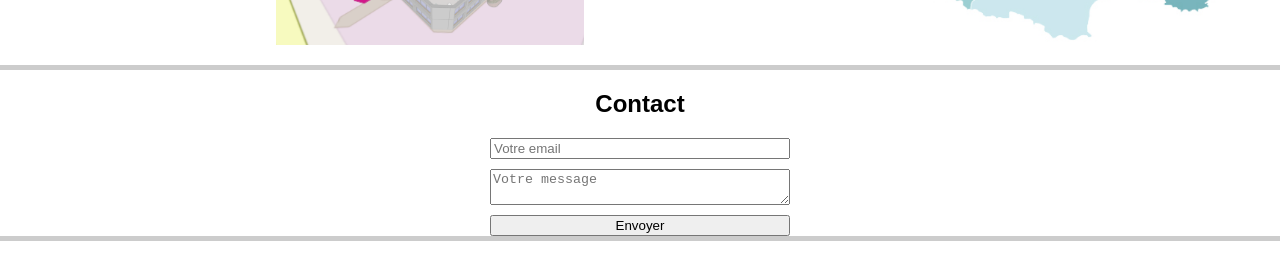
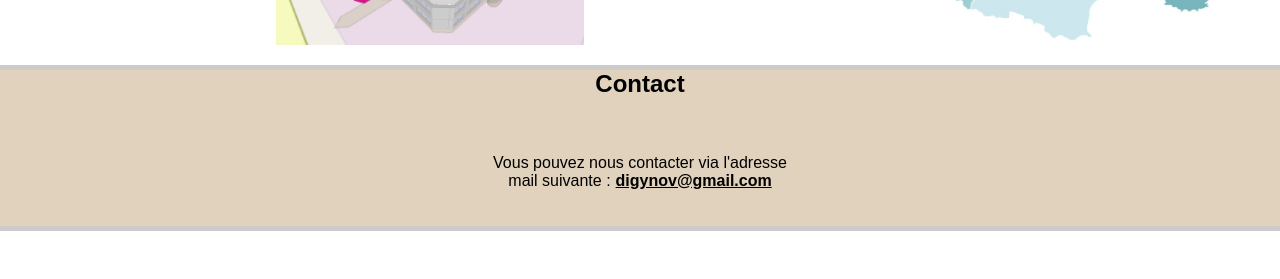
Before and after one commit to Tancelin1/dig-ynov, a React (Create React App) app: page /contact in a window 1280 px wide. Shown: the part 1931-2210 px from the top of the page. Built offline with nearby package versions, Linux system fonts and the light colour scheme.

Commit message:
chance contact style

```diff
--- /dev/null
+++ b/src/assets/ContactSection.css
@@ -0,0 +1,24 @@
+.contact-section {
+    h2{
+        margin-top : 0px;
+    }
+    background-color: #e1d2bd;
+}
+
+.contact-form {
+  padding: 20px;
+  text-align: center;
+}
+
+.email-link {
+  color: #000;
+  text-decoration: underline;
+  font-weight: 600;
+  margin-left: 5px;
+  transition: color 0.3s ease;
+}
+
+.email-link:hover {
+  color: #92c7bf;
+  text-decoration: underline;
+}
--- a/src/components/ContactSection.js
+++ b/src/components/ContactSection.js
@@ -1,14 +1,18 @@
+import '../assets/ContactSection.css';
+
 function ContactSection() {
   return (
     <section className="contact-section">
       <h2>Contact</h2>
 
-      <form className="contact-form">
-        <input type="email" placeholder="Votre email" />
-        <textarea placeholder="Votre message"></textarea>
-
-        <button type="submit">Envoyer</button>
-      </form>
+      <div className="contact-form">
+  <p>
+    Vous pouvez nous contacter via l'adresse mail suivante :
+    <a href="mailto:digynov@gmail.com" className="email-link">
+      digynov@gmail.com
+    </a>
+  </p>
+</div>
     </section>
   );
 }
```
